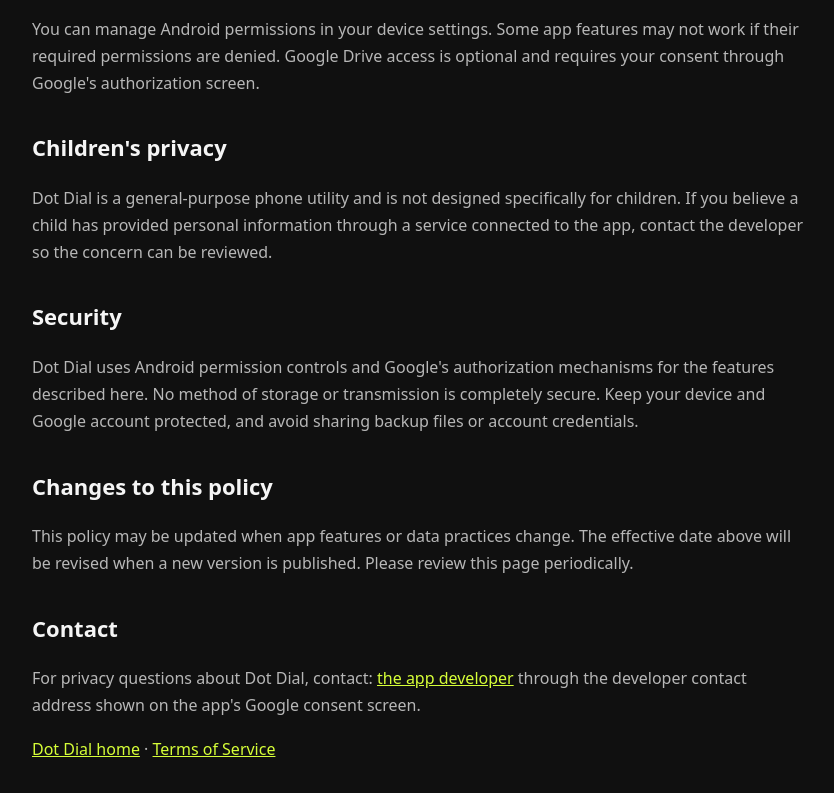
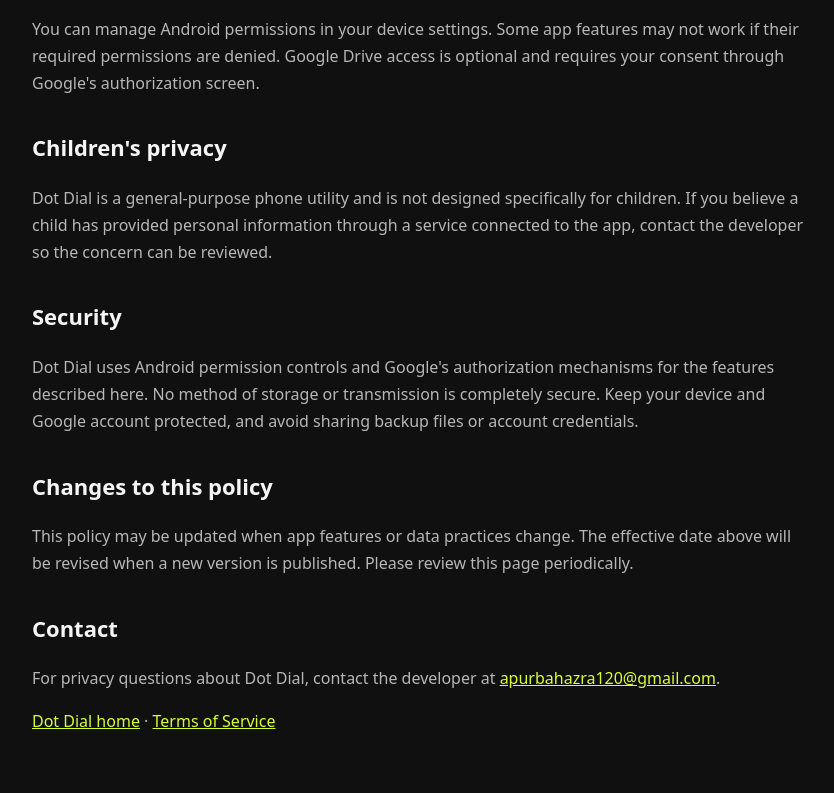
Before and after one commit to Ajking420/Dot-Dial, a plain HTML site: page public/privacy.html in a window 1280 px wide. Shown: the part 1626-2419 px from the top of the page, without its empty margins (220-1054 px from the left). Drawn offline with Linux system fonts and the light colour scheme.

Commit message:
site: add Dot Dial privacy contact email

```diff
--- a/public/privacy.html
+++ b/public/privacy.html
@@ -36,6 +36,6 @@ p,li{color:var(--muted)}a{color:var(--accent)}.note{padding:18px;background:var(
 <h2>Changes to this policy</h2>
 <p>This policy may be updated when app features or data practices change. The effective date above will be revised when a new version is published. Please review this page periodically.</p>
 <h2>Contact</h2>
-<p>For privacy questions about Dot Dial, contact: <a href="mailto:apur...">the app developer</a> through the developer contact address shown on the app's Google consent screen.</p>
+<p>For privacy questions about Dot Dial, contact the developer at <a href="mailto:apurbahazra120@gmail.com">apurbahazra120@gmail.com</a>.</p>
 <p><a href="/">Dot Dial home</a> · <a href="/terms">Terms of Service</a></p>
 </main></body></html>
```
